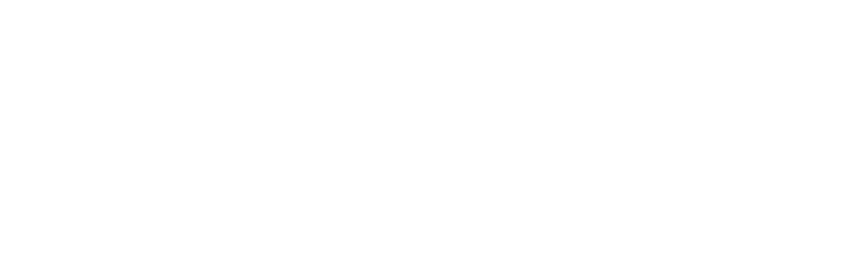
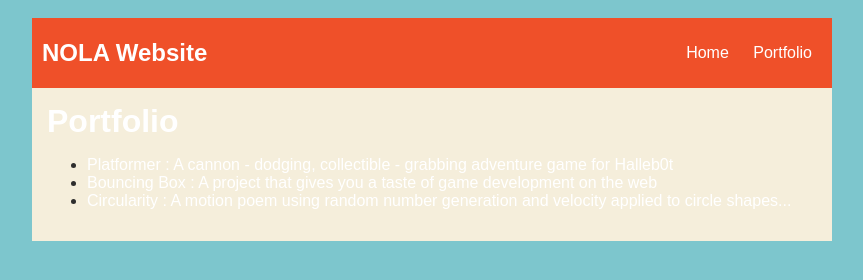
Before and after one commit to MohammadMohammdi10/MohammadMoammadi10.github.io, a plain HTML site: page portfolio.html in a window 1280 px wide. Shown: the whole page, without its empty margins (208-1071 px from the left). Drawn offline with Linux system fonts and the light colour scheme.

Commit message:
add index.html and css files

```diff
--- a/portfolio.html
+++ b/portfolio.html
@@ -0,0 +1,48 @@
+<!DOCTYPE html>
+<html>
+  <head>
+    <title>Try Crawfish in NOLA</title>
+    <link rel="stylesheet" href="style.css" />
+  </head>
+
+  <body>
+    <div id="all-contents">
+      <nav>
+        <h1>NOLA Website</h1>
+        <ul id="nav-ul">
+          <li class="nav-li">
+            <a class="nav-a" href="index.html">Home</a>
+          </li>
+          <li class="nav-li">
+            <a class="nav-a" href="portfolio.html">Portfolio</a>
+          </li>
+        </ul>
+      </nav>
+      <main>
+        <div class="content">
+          <h1>Portfolio</h1>
+          <ul id="portfolio">
+            <li>
+              <a href="projects/platformer/"
+                >Platformer : A cannon - dodging, collectible - grabbing
+                adventure game for Halleb0t</a
+              >
+            </li>
+            <li>
+              <a href="projects/bouncing-box/"
+                >Bouncing Box : A project that gives you a taste of game
+                development on the web
+              </a>
+            </li>
+            <li>
+              <a href="projects/circularity/"
+                >Circularity : A motion poem using random number generation and
+                velocity applied to circle shapes...</a
+              >
+            </li>
+          </ul>
+        </div>
+      </main>
+    </div>
+  </body>
+</html>
--- a/style.css
+++ b/style.css
@@ -0,0 +1,62 @@
+body {
+    background: rgb(125, 198, 205);
+    color: rgb(45, 45, 45);
+    padding: 10px;
+    font-family: arial;
+}
+#all-contents {
+  max-width: 800px;
+    margin: auto;
+}
+
+/* navigation menu */
+nav {
+    background: rgb(239, 80, 41);
+   margin: 0 auto;
+    display: flex;
+    padding: 10px;
+}
+h1 {
+    display: flex;
+    align-items: center;
+    color: white;
+    flex: 1;
+    margin: 0;
+}
+#nav-ul {
+    list-style-image: none;
+}
+.nav-li {
+    display: inline-block;
+    padding: 0 10px;
+}
+a {
+    text-decoration: none;
+    color: #fff;
+}
+
+/* main container area beneath menu */
+main {
+    background: rgb(245, 238, 219);
+    display: flex;
+}
+.sidebar {
+    margin-right: 25px;
+    padding: 10px;
+}
+.sidebar-img {
+    width: 200px;
+}
+.content {
+    flex: 1;
+    padding: 15px;
+}
+
+/* portfolio styles */
+#interests {
+    border: 4px silver ridge;
+    padding: 8px;
+}
+h2, h3 {
+    margin: 0px;
+}
```
Also changed, not shown: index.html (+8 -8 lines).
